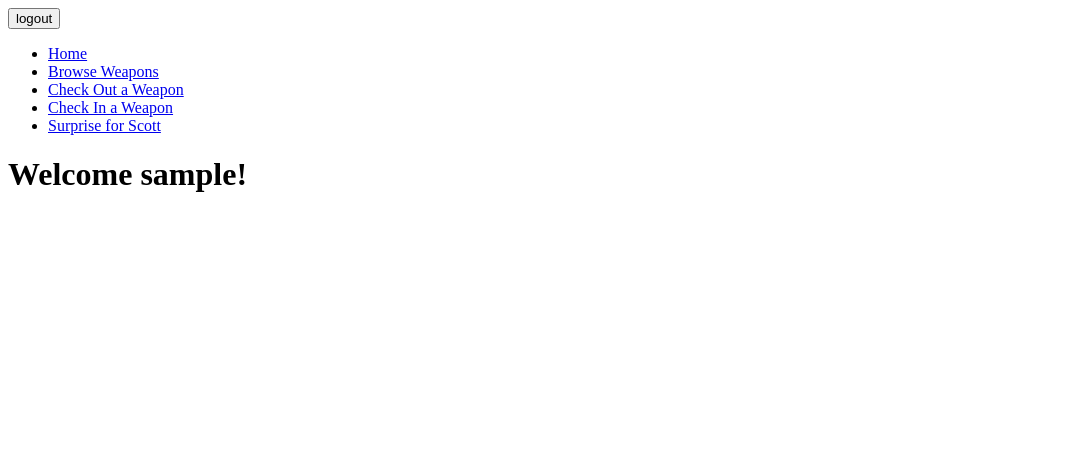
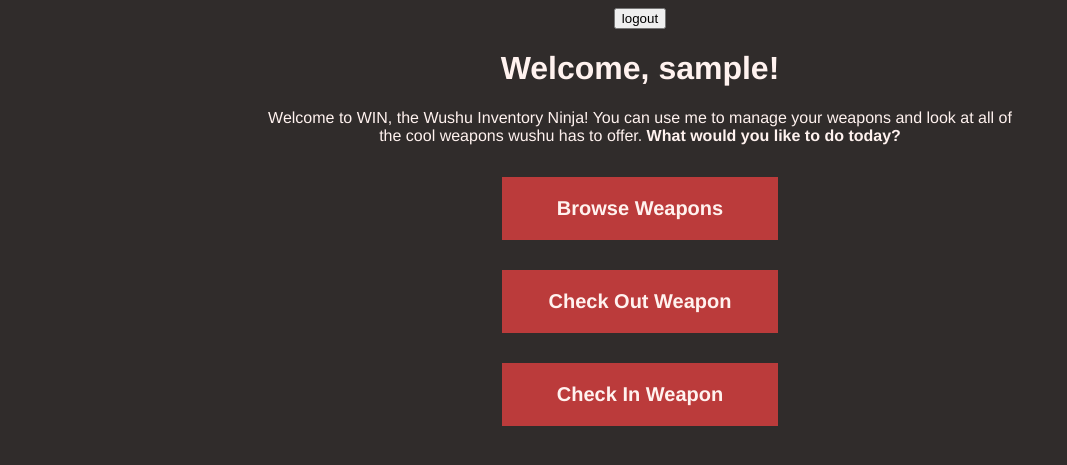
Before and after one commit to rainetenerelli/WIN, a Flask app: template templates/main.html in a window 1280 px wide. Shown: the top 465 px of the page, without its empty margins (0-1067 px from the left). Run offline with Flask 2, Linux system fonts and the light colour scheme; the template is opened without the code that fills it: most values are stand-ins (such as "Sample title", 1, 10 or a date in 2020).

Commit message:
css changes, homepage is alpha ready

```diff
--- a/static/style.css
+++ b/static/style.css
@@ -1,3 +1,35 @@
+HTML {
+    --color-background: #302C2B;
+    --color-accent: #BB3B3B;
+    --color-text: #FFF2EF;
+    --font-family: Helvetica;
+
+    font-family: var(--font-family);
+    background-color: var(--color-background);
+    text-align: center;
+    color: var(--color-text);
+    margin-left: 20%;
+    margin-right: 20%;
+}
+
+.buttons{
+    margin: 2rem;
+}
+
+.btn:visited, .btn:link {
+    display: block;
+    font-size: 20px;
+    margin-top:30px;
+    background-color: var(--color-accent);
+    color: var(--color-text);
+    padding: 20px 22px;
+    text-align: center;
+    text-decoration: none;
+    font-weight: bold;
+    margin-left: 30%;
+    margin-right: 30%;
+  }
+
 .topHeader {
     text-align: center;
 }
--- a/templates/base.html
+++ b/templates/base.html
@@ -2,7 +2,9 @@
 <head lang="en">
     <meta charset="utf-8">
     <meta name="author" content="Eugenia, Elaney, Christine, and Raine">
+
     <link rel='stylesheet' type= "text/css" href="{{url_for('static', filename = 'style.css')}}"/>
+
     {% block head_stuff %}
     {% endblock %}
 </head>
@@ -25,15 +27,6 @@
     {% endblock %}
 
     {% block nav %}
-    <nav>
-      <ul>
-        <li><a href="{{url_for('index')}}">Home</a></li>
-        <li><a href="{{url_for('weapons')}}">Browse Weapons</a></li>
-        <li><a href="{{url_for('checkout')}}">Check Out a Weapon</a></li>
-        <li><a href="{{url_for('checkin')}}">Check In a Weapon</a></li>
-        <li><a href="{{url_for('upload_file')}}">Surprise for Scott</a></li>
-      </ul>
-    </nav>
     {% endblock %}
 
     {% block top %}
--- a/templates/main.html
+++ b/templates/main.html
@@ -6,5 +6,16 @@
     {% endblock %}
 
     {% block main %}
-    <h1> Welcome {{username}}! </h1>
+    <h1> Welcome, {{username}}! </h1>
+
+    <p>Welcome to WIN, the Wushu Inventory Ninja! You can use me to manage your
+        weapons and look at all of the cool weapons wushu has to offer.
+        <b>What would you like to do today?</b> </p>
+
+    <div class = "buttons">
+        <a href="{{url_for('weapons')}}" class="btn">Browse Weapons</a>
+        <a href="{{url_for('checkout')}}" class="btn">Check Out Weapon</a>
+        <a href="{{url_for('checkin')}}" class="btn">Check In Weapon</a>
+    </div>
+
     {% endblock %}
--- a/templates/showweapons.html
+++ b/templates/showweapons.html
@@ -3,6 +3,10 @@
 {% block head_stuff %}
     <title>Weapons</title>
     <meta name="description" content="Displays all weapons and allows filtering">
+{% endblock %}
+
+{% block nav %}
+{% include "navbar.html" %}
 {% endblock %}
 
 {% block top %}
```
Also changed, not shown: templates/checkinform.html (+9 -0 lines), templates/checkoutform.html (+9 -0 lines). Lines whose indentation alone changed are shown as unchanged.
